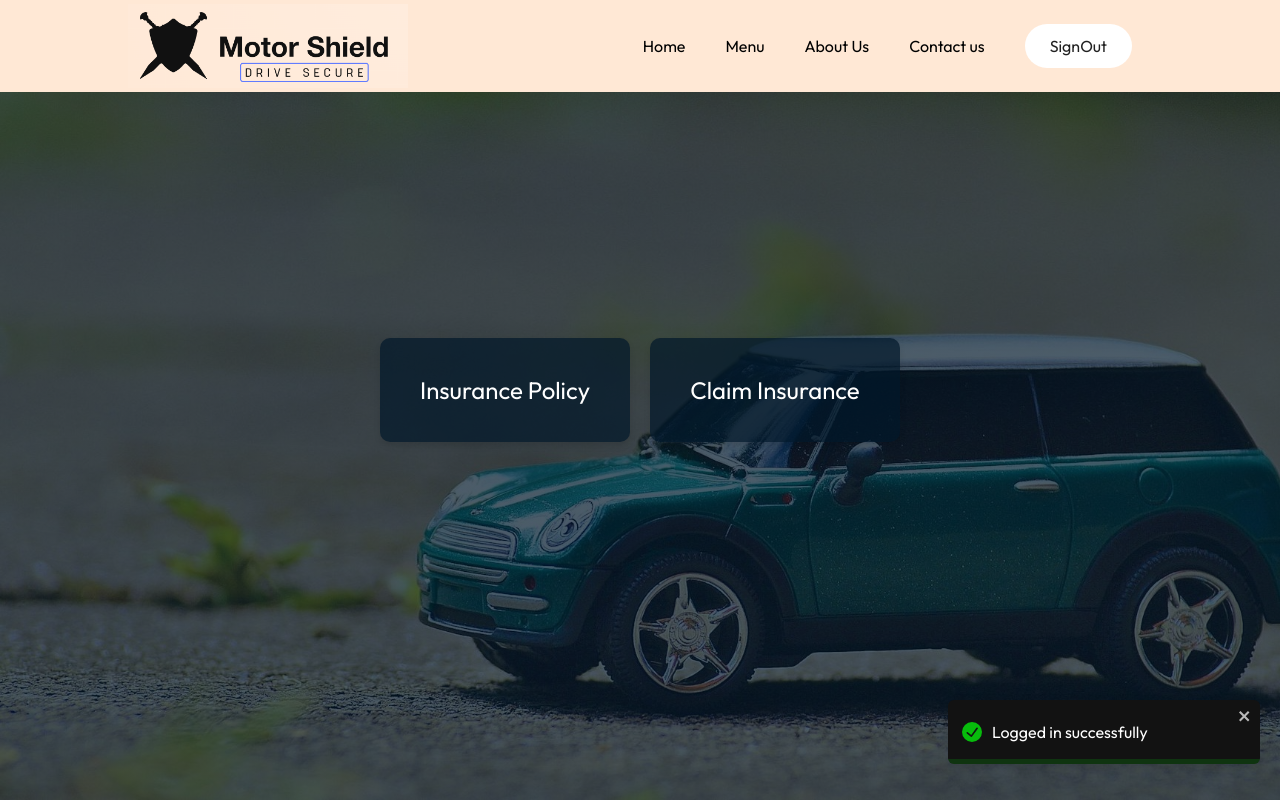
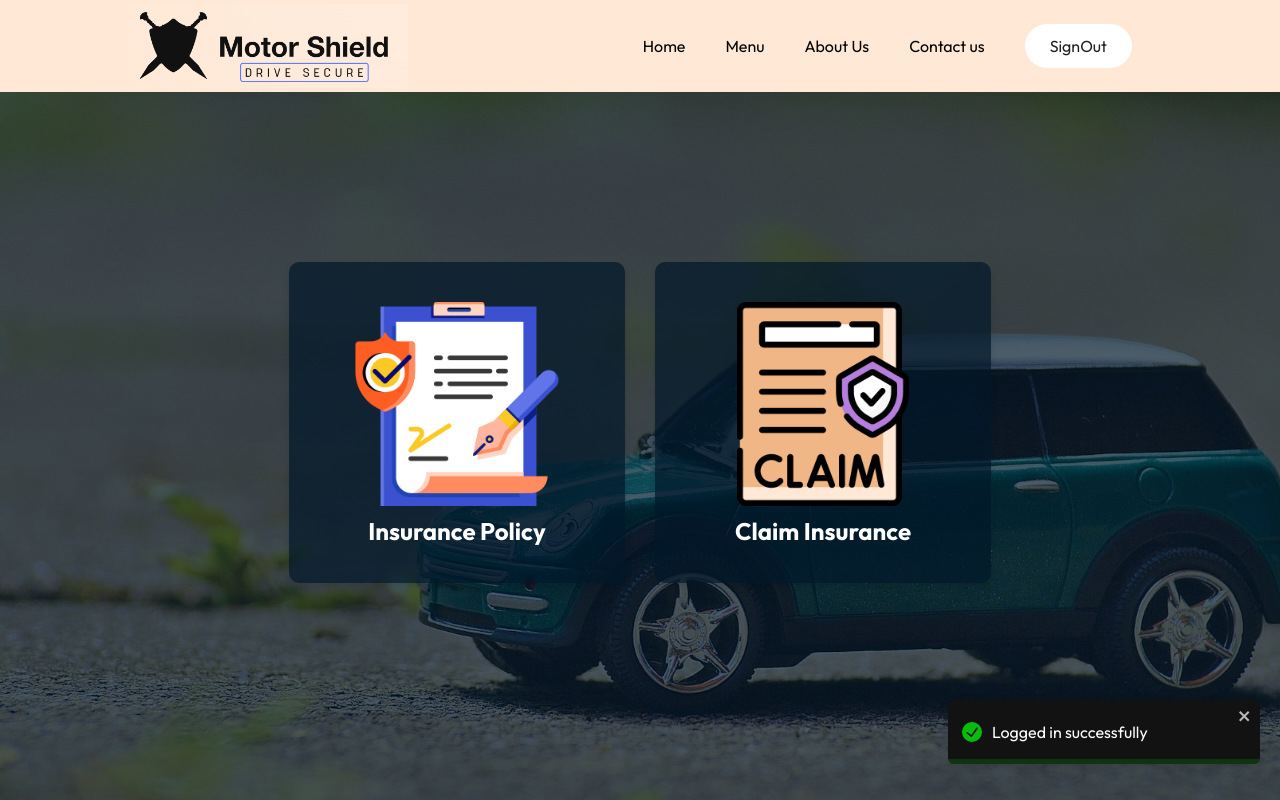
Before and after one commit to krishnalath99/MotorShield, a React (Vite) app: page /menu in a window 1280 px wide. Shown: the top 800 px of the page. Built offline with nearby package versions, Linux system fonts and the light colour scheme; sample sign-in values are in the browser's storage.

Commit message:
Added Menu Icons

```diff
--- a/src/Components/Menu/Menu.css
+++ b/src/Components/Menu/Menu.css
@@ -1,8 +1,9 @@
 .card-menu {
     display: grid;
     grid-template-columns: repeat(2, 1fr);
-    gap: 20px;
+    gap: 30px;
     justify-content: center;
+    margin-top: 75px;
 }
 
 .card {
@@ -12,14 +13,26 @@
     box-shadow: 0 4px 6px rgba(0, 0, 0, 0.1);
     color: #fff;
     font-size: 24px;
+    text-decoration: none;
     text-align: center;
     cursor: pointer;
     transition: transform 0.3s, box-shadow 0.3s;
+    display: flex;
+    align-items: center;
 }
 
 .card:hover {
     transform: translateY(-10px);
     box-shadow: 0 6px 10px rgba(0, 0, 0, 0.2);
+}
+
+.card-content img {
+    width: 80%;
+}
+
+.card-content h3 {
+    margin-top: 10px;
+    font-size: 24px;
 }
 
 .policy-card-menu {
@@ -34,11 +47,14 @@
 @media (max-width: 650px) {
     .card-menu {
         grid-template-columns: 1fr;
-        gap: 30px;
+        margin-top: 100px;
     }
     .card {
         padding: 20px;
         font-size: 20px;
+    }
+    .card-content img {
+        width: 50%;
     }
     .policy-card-menu {
         grid-template-columns: 1fr;
--- a/src/Components/Menu/Menu.jsx
+++ b/src/Components/Menu/Menu.jsx
@@ -3,6 +3,8 @@ import './Menu.css'
 import { Link } from 'react-router-dom'
 import { ToastContainer, toast } from 'react-toastify'
 import 'react-toastify/dist/ReactToastify.css';
+import policy_icon from '../../assets/policy_icon.png'
+import claim_icon from '../../assets/claim_icon.png'
 
 const Menu = () => {
 
@@ -26,8 +28,21 @@ const Menu = () => {
 
   return (
     <div className="card-menu">
-      <Link to='/policy-menu' className="card">Insurance Policy</Link>
+      {/* <Link to='/policy-menu' className="card">Insurance Policy</Link>
       <Link to='/claim-menu' className="card">Claim Insurance</Link>
+      <ToastContainer /> */}
+      <Link to="/policy-menu" className="card">
+        <div className="card-content">
+          <img src={policy_icon} alt="Policy" className="main-menu-icon" />
+          <h3>Insurance Policy</h3>
+        </div>
+      </Link>
+      <Link to="/claim-menu" className="card">
+        <div className="card-content">
+          <img src={claim_icon} alt="Claim" className="main-menu-icon" />
+          <h3>Claim Insurance</h3>
+        </div>
+      </Link>
       <ToastContainer />
     </div>
   )
```
Also changed, not shown: src/assets/claim_icon.png (added), src/assets/policy_icon.png (added).
